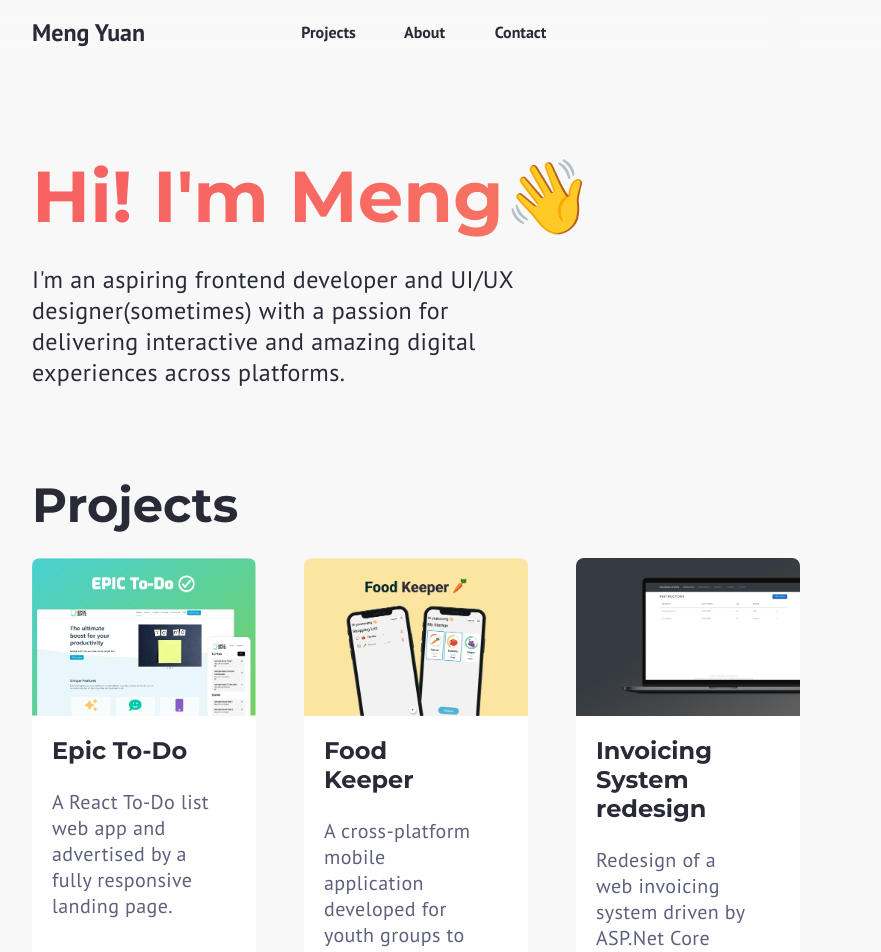
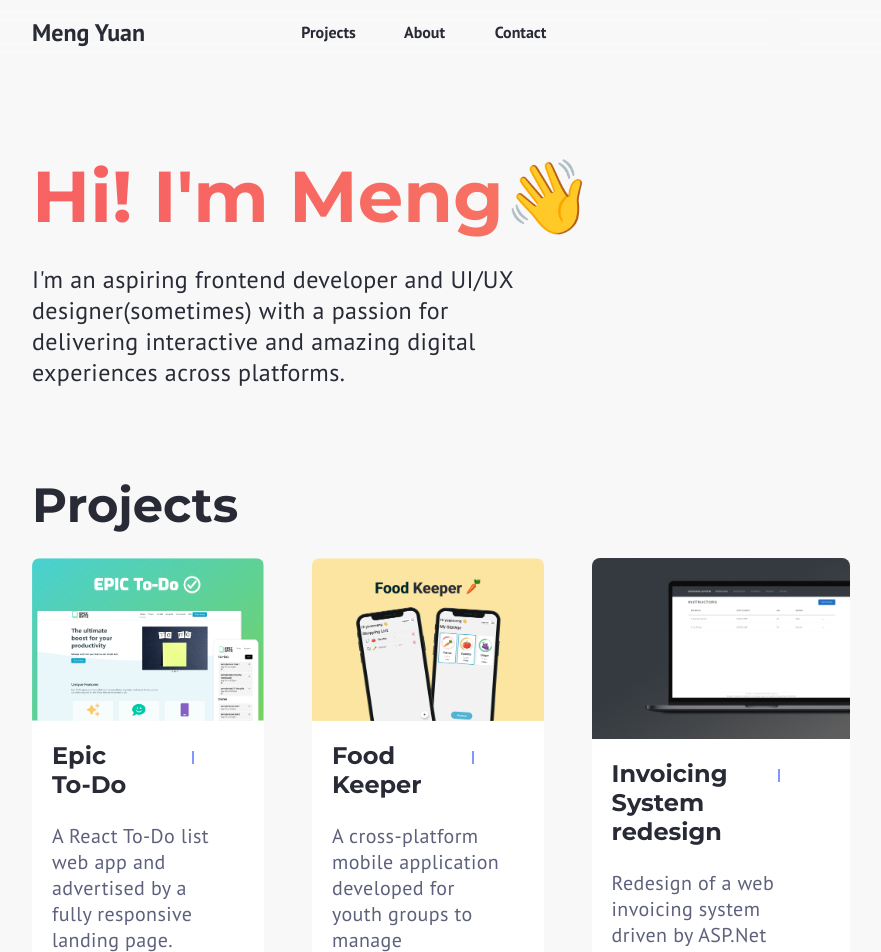
Before and after one commit to mong00x/portfolio, a Next.js app: page / in a window 1280 px wide. Shown: the top 952 px of the page, without its empty margins (224-1105 px from the left). Built offline with nearby package versions, Linux system fonts and the light colour scheme.

Commit message:
improve details on project cards

```diff
--- a/styles/Home.module.css
+++ b/styles/Home.module.css
@@ -66,7 +66,6 @@
   width: 100%;
   height: 100%;
   border-radius: var(--border-radius);
-
   transition: background-color 0.3s !important;
 }
 
@@ -143,6 +142,13 @@
   border-radius: calc(var(--border-radius) * 2);
   background: var(--project-color);
   box-shadow: var(--box-shadow);
+  transition: all 0.2s;
+}
+
+.project:hover,
+.project:focus-within {
+  margin: -0.3rem 0 0.3rem 0;
+  /* box-shadow: var(--box-shadow-hover); */
 }
 
 .project img {
@@ -167,24 +173,35 @@
 }
 
 .contextbody {
-  max-width: 87%;
-}
-
-.contextbthgroup {
-  display: flex;
-  flex-direction: row;
-  justify-content: space-between;
+  max-width: 90%;
+  margin-bottom: 4rem;
 }
 
 .contextbtngroup {
   display: flex;
   flex-direction: row;
   justify-content: space-between;
-  font-size: 2rem;
-  width: 14%;
+  font-size: 1.75rem;
+  width: auto;
+  max-height: 2rem;
 }
+
+.contextbtngroup .break {
+  border-right: 2px solid var(--accent1-color);
+  margin: 0.6rem 0.25rem;
+}
+
 .contextbtngroup button {
+  margin: auto 0.25em;
+  width: 2rem;
+  height: 2rem;
   color: var(--accent1-color);
+  border-radius: var(--border-radius);
+  transition: background-color 0.3s !important;
+}
+
+.contextbtngroup button:hover {
+  background-color: var(--dark-hover-color);
 }
 
 .projectfooter {
```
